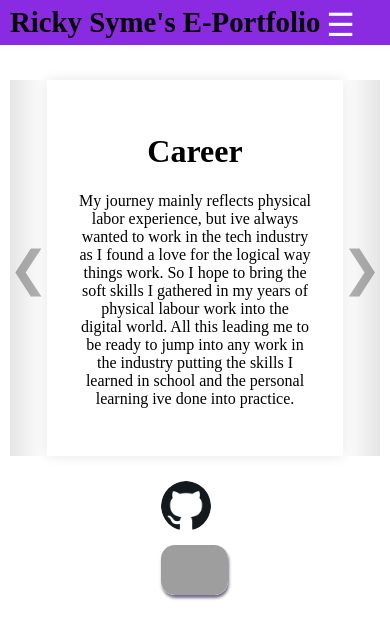
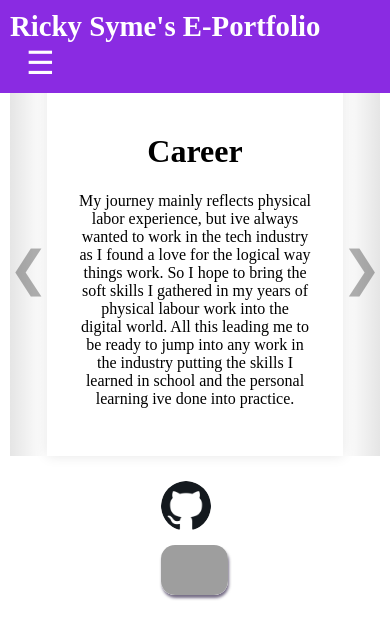
Before and after one commit to Kakapo115/E-portfolioV2, a React (Create React App) app in the folder client/: page / in a window 390 px wide. Shown: the top 638 px of the page. Built offline with nearby package versions, Linux system fonts and the light colour scheme; grey boxes are pictures that could not be loaded.

Commit message:
header cahanges

```diff
--- a/client/src/components/header.js
+++ b/client/src/components/header.js
@@ -22,7 +22,8 @@ class Header extends Component {
       <div className="header">
         <h1 className="siteTitle">Ricky Syme's E-Portfolio</h1>
 
-        {/* Hamburger icon */}
+        {/* Right side wrapper (hamburger + nav) */}
+        <div className="rightSection">
           <button className="hamburger" onClick={this.toggleMenu}>
             ☰
           </button>
@@ -41,6 +42,7 @@ class Header extends Component {
             </div>
           </div>
         </div>
+      </div>
     );
   }
 }
--- a/client/src/styles/nav.css
+++ b/client/src/styles/nav.css
@@ -7,16 +7,24 @@
   display: flex;
   flex-direction: row;
   align-items: center;
-  height: auto;
-  padding: 0px 0px 0px 10px;
-  text-align: center;
+  justify-content: space-between;
+  padding: 10px;
   z-index: 1000;
+  flex-wrap: wrap;
 }
 
 .siteTitle {
   font-size: 1.8rem;
   margin: 0;
   padding: 0;
+  color: white;
+}
+
+/* Wraps nav + hamburger to push them right */
+.rightSection {
+  display: flex;
+  align-items: center;
+  margin-left: auto;
 }
 
 /* Hamburger button */
@@ -27,15 +35,14 @@
   border: none;
   color: white;
   cursor: pointer;
-  margin-top: 5px;
+  margin-left: 10px;
 }
 
-/* Normal nav layout (desktop) */
+/* Nav container desktop */
 .navContainer {
   display: flex;
   justify-content: center;
   align-items: center;
-  margin-top: 5px;
 }
 
 .mainNav {
@@ -64,6 +71,17 @@
 
 /* =============== Responsive: Mobile View =============== */
 @media (max-width: 768px) {
+  .header {
+    flex-direction: column;
+    align-items: flex-start;
+  }
+
+  .rightSection {
+    width: 100%;
+    justify-content: space-between;
+    margin-left: 0;
+  }
+
   .hamburger {
     display: block;
   }
```
Lines whose indentation alone changed are shown as unchanged.
